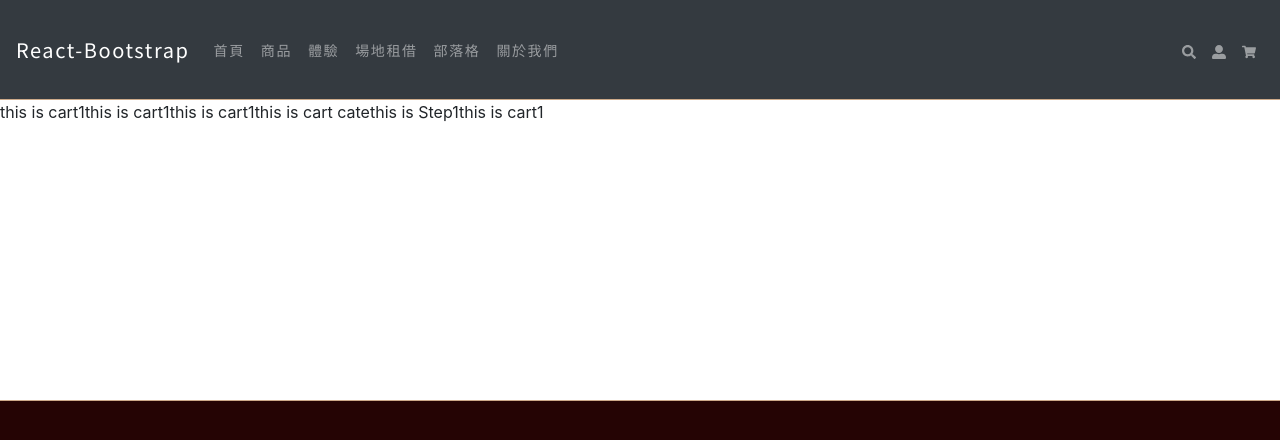
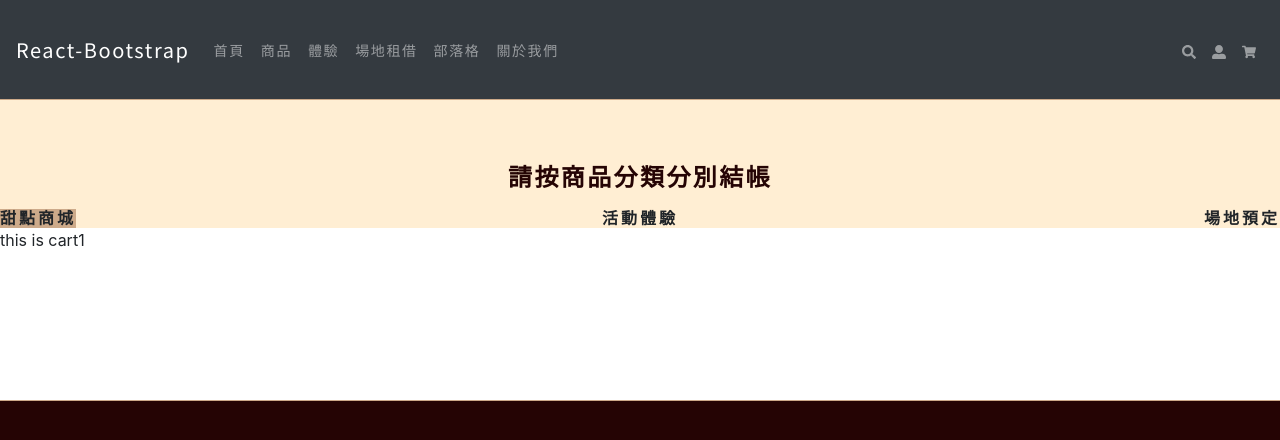
Before and after one commit to linyu0801/react-topic, a React (Create React App) app: page /carttry in a window 1280 px wide. Shown: the top 440 px of the page. Built offline with nearby package versions, Linux system fonts and the light colour scheme.

Commit message:
修改campaignIndex.css中的背景圖片路徑、App內Member的路徑"

```diff
--- a/src/App.js
+++ b/src/App.js
@@ -3,8 +3,8 @@ import { BrowserRouter as Router, Route, Link, Switch } from 'react-router-dom'
 import React, { useState } from 'react'
 
 // 頁面用元件
-import MemberEdit from './pages/member/MemberEdit'
-import MemberForget from './pages/member/MemberForget'
+import MemberEdit from './pages/member/Memberedit'
+import MemberForget from './pages/member/Memberforget'
 import OrderProduct from './pages/member/OrderProduct'
 import OrderActive from './pages/member/OrderActive'
 import OrderClass from './pages/member/OrderClass'
--- a/src/pages/cart/CartCate.js
+++ b/src/pages/cart/CartCate.js
@@ -1,5 +1,43 @@
 function CartCate(props) {
-  return 'this is cart cate'
+  const { cartCate, setCartCate } = props
+
+  return (
+    <>
+      <div className="row hhyy-cate hy-bg">
+        <div className="col text-center mt-5 ">
+          <h4 className="my-3">請按商品分類分別結帳</h4>
+
+          <div className="cart-cate d-flex justify-content-between">
+            <div
+              className={
+                ' px-0 hy-bg ' +
+                (cartCate === 'cart1' ? 'hy-cartmode-active' : '')
+              }
+            >
+              <h5>甜點商城</h5>
+            </div>
+
+            <div
+              className={
+                ' px-0 hy-bg ' +
+                (cartCate === 'cart2' ? 'hy-cartmode-active' : '')
+              }
+            >
+              <h5>活動體驗</h5>
+            </div>
+            <div
+              className={
+                ' px-0 hy-bg ' +
+                (cartCate === 'cart3' ? 'hy-cartmode-active' : '')
+              }
+            >
+              <h5>場地預定</h5>
+            </div>
+          </div>
+        </div>
+      </div>
+    </>
+  )
 }
 
 export default CartCate
--- a/src/pages/cart/CartTry.js
+++ b/src/pages/cart/CartTry.js
@@ -2,22 +2,22 @@ import { useState } from 'react'
 
 import CartCate from './CartCate'
 import Cart1 from './Cart1'
-import Step1 from './Step1'
+// import Cart2 from './Cart2'
+// import Cart3 from './Cart3'
+// import Step1 from './Step1'
 
 import '../../styles/hoyu.scss'
 import '../../styles/font.scss'
 
 function CartTry() {
-  const [cartCate, setCart] = useState('cart1')
+  const [cartCate, setCartCate] = useState('cart1')
   const [Step, setStep] = useState('step1')
   return (
     <>
+      <CartCate cartCate={cartCate} setCartCate={setCartCate} />
       {cartCate === 'cart1' ? <Cart1 /> : ''}
-      {cartCate === 'cart1' ? <Cart1 /> : ''}
-      {cartCate === 'cart1' ? <Cart1 /> : ''}
-      <CartCate cartCate={cartCate} setCart={setCart} />
-      <Step1 />
-      <Cart1 />
+      {/* {cartCate === 'cart2' ? <Cart2 /> : ''} */}
+      {/* {cartCate === 'cart3' ? <Cart3 /> : ''} */}
     </>
   )
 }
--- a/src/styles/campaignIndex.scss
+++ b/src/styles/campaignIndex.scss
@@ -1,6 +1,5 @@
 @import url('https://fonts.googleapis.com/css2?family=Noto+Sans+TC:wght@100;300;400;500;700;900&family=Noto+Serif+TC:wght@200;300;400;500;600;700;900&display=swap');
 @import '~bootstrap/scss/bootstrap.scss';
-
 
 .container-fluid {
   padding: 0;
@@ -9,14 +8,14 @@
 h2 {
   font-size: 48px;
   color: #cdaa8a;
-  font-family: "Noto Serif TC";
+  font-family: 'Noto Serif TC';
   font-weight: bold;
 }
 
 h3 {
   font-size: 36px;
   color: #250404;
-  font-family: "Noto Serif TC";
+  font-family: 'Noto Serif TC';
   font-weight: bold;
   letter-spacing: 0.05em;
 }
@@ -24,13 +23,13 @@ h3 {
 h4 {
   font-size: 24px;
   color: #250404;
-  font-family: "Noto Serif TC";
+  font-family: 'Noto Serif TC';
   font-weight: bold;
   letter-spacing: 0.1em;
 }
 
 h5 {
-  font-family: "Noto Serif TC";
+  font-family: 'Noto Serif TC';
   font-size: 16px;
   letter-spacing: 3px;
   margin-bottom: 0px;
@@ -38,7 +37,7 @@ h5 {
 }
 
 p {
-  font-family: "Noto Serif TC";
+  font-family: 'Noto Serif TC';
   font-size: 14px;
   letter-spacing: 0.1em;
 }
@@ -54,7 +53,7 @@ button:focus {
 }
 
 .heroImg {
-  background-image: url(img/HeroImg.jpg);
+  background-image: url(http://localhost:3000/img/HeroImg.jpg);
   background-repeat: no-repeat;
   background-size: cover;
   background-position: center center;
@@ -63,7 +62,7 @@ button:focus {
 }
 
 .searchTitle {
-  font-family: "Noto Serif TC";
+  font-family: 'Noto Serif TC';
   text-align: center;
 }
 
@@ -86,9 +85,7 @@ button:focus {
 #campaignSearch:focus {
   outline: none;
   color: #250404;
-  box-shadow: inset 0 0 10px darkgray
-
-
+  box-shadow: inset 0 0 10px darkgray;
 }
 
 .searchBtn {
@@ -120,16 +117,16 @@ button:focus {
   cursor: pointer;
 }
 
-.campaignCard:hover{
+.campaignCard:hover {
   box-shadow: 0px 3px 6px rgba(0, 0, 0, 16%);
   transition-duration: 0.5s;
 }
 
 .bgImg::before {
-  content: " ";
+  content: ' ';
   width: 100%;
   height: 800px;
-  background-image: url(img/illustration/goldenTriangle.png);
+  background-image: url(http://localhost:3000/img/illustration/goldenTriangle.png);
   background-repeat: no-repeat;
   background-size: cover;
   position: absolute;
@@ -138,10 +135,10 @@ button:focus {
 }
 
 .experienceIntro::after {
-  content: " ";
+  content: ' ';
   width: 250px;
   height: 50%;
-  background-image: url(img/illustration/goldenRing.png);
+  background-image: url(http://localhost:3000/img/illustration/goldenRing.png);
   background-repeat: no-repeat;
   background-size: cover;
   position: absolute;
@@ -150,10 +147,10 @@ button:focus {
 }
 
 .workshopIntro::after {
-  content: " ";
+  content: ' ';
   width: 400px;
   height: 100%;
-  background-image: url(img/illustration/goldenRing.png);
+  background-image: url(http://localhost:3000/img/illustration/goldenRing.png);
   background-repeat: no-repeat;
   background-size: contain;
   position: absolute;
@@ -163,7 +160,7 @@ button:focus {
 }
 
 .cardImg {
-  background-image: url(img/CardImg.jpg);
+  background-image: url(http://localhost:3000/img/CardImg.jpg);
   background-repeat: no-repeat;
   background-size: cover;
   background-position: center center;
@@ -174,20 +171,20 @@ button:focus {
   padding: 20px 20px;
 }
 
-.price::before{
+.price::before {
   display: inline-block;
   padding: 0px 0.1rem;
   color: #250404;
   font-size: 16px;
-  font-family: "Noto Serif TC";
+  font-family: 'Noto Serif TC';
   font-weight: bold;
-  content: "$";
+  content: '$';
 }
 
 .campaignSite {
   font-size: 12px;
   color: #707070;
-  font-family: "Noto Sans TC";
+  font-family: 'Noto Sans TC';
   font-weight: lighter;
   letter-spacing: 1px;
 }
@@ -200,7 +197,7 @@ button:focus {
 
 .price {
   font-size: 16px;
-  font-family: "Noto Serif TC";
+  font-family: 'Noto Serif TC';
   color: #250404;
   letter-spacing: 3px;
   font-weight: bold;
@@ -216,14 +213,14 @@ button:focus {
 }
 
 .tastingText {
-  font-family: "Noto Serif TC";
+  font-family: 'Noto Serif TC';
   font-size: 16px;
   letter-spacing: 3px;
   line-height: 32px;
 }
 
 .tastingImg {
-  background-image: url(img/TastingImg.jpg);
+  background-image: url(http://localhost:3000/img/TastingImg.jpg);
   background-repeat: no-repeat;
   background-size: cover;
   height: 500px;
@@ -239,7 +236,7 @@ button:focus {
 }
 
 .experientImg {
-  background-image: url(img/TastingImg.jpg);
+  background-image: url(http://localhost:3000/img/TastingImg.jpg);
   background-repeat: no-repeat;
   background-size: cover;
   height: 500px;
@@ -257,21 +254,21 @@ button:focus {
   margin-top: 30px;
 }
 
-.k_btn:hover .btn-style{
+.k_btn:hover .btn-style {
   top: 30px;
   left: 50%;
   transform: translateX(-50%);
   width: 110px;
   height: 1px;
-  background:  #CDAA8A;
+  background: #cdaa8a;
 }
 
-.btn-style{
+.btn-style {
   position: absolute;
   top: 30px;
   left: 0px;
   width: 0px;
-  background:  #CDAA8A;
+  background: #cdaa8a;
   transition: 0.7s ease;
 }
 
@@ -282,7 +279,6 @@ a.k_btn {
   text-decoration: none;
   font-size: 14px;
   line-height: 17px;
-
 }
 
 html,
@@ -303,74 +299,66 @@ body {
 }
 
 @media screen and (max-width: 575.98px) {
-
-
-
   h2 {
     font-size: 30px;
     color: #cdaa8a;
-    font-family: "Noto Serif TC";
+    font-family: 'Noto Serif TC';
     font-weight: bold;
     letter-spacing: 0.1em;
   }
 
-  h3{
+  h3 {
     font-size: 16px;
-    font-family: "Noto Serif TC";
+    font-family: 'Noto Serif TC';
     letter-spacing: 0.1em;
   }
 
   p {
     font-size: 12px;
-    font-family: "Noto Serif TC";
-    letter-spacing: 0.1em;
-
-
-  }
-
-  a{
-    font-size: 12px;
-    font-family: "Noto Sans TC";
+    font-family: 'Noto Serif TC';
     letter-spacing: 0.1em;
   }
 
+  a {
+    font-size: 12px;
+    font-family: 'Noto Sans TC';
+    letter-spacing: 0.1em;
+  }
 
-  .p-30{
+  .p-30 {
     padding-left: 30px;
     padding-right: 30px;
   }
 
-  .pl-30{
+  .pl-30 {
     padding-left: 30px;
-
   }
 
-  .navbar{
+  .navbar {
     height: 70px;
   }
 
-  .heroImg{
+  .heroImg {
     height: 300px;
     margin-bottom: 30px;
   }
 
-  .hit{
+  .hit {
     margin-bottom: 5px;
   }
 
-  .campaignCards{
+  .campaignCards {
     height: 400px;
     display: flex;
     overflow: hidden;
     margin-bottom: 60px;
-
   }
 
   .campaignCard {
     height: auto;
   }
 
-  .cardPhone{
+  .cardPhone {
     height: 500px;
     margin-bottom: 30px;
   }
@@ -379,20 +367,20 @@ body {
     padding: 15px;
   }
 
-  .price::before{
+  .price::before {
     display: inline-block;
     padding: 0px 0.1rem;
     color: #250404;
     font-size: 14px;
-    font-family: "Noto Serif TC";
+    font-family: 'Noto Serif TC';
     font-weight: bold;
-    content: "$";
+    content: '$';
   }
 
   .campaignSite {
     font-size: 12px;
     color: #707070;
-    font-family: "Noto Sans TC";
+    font-family: 'Noto Sans TC';
     font-weight: lighter;
     letter-spacing: 1px;
   }
@@ -406,7 +394,7 @@ body {
 
   .price {
     font-size: 14px;
-    font-family: "Noto Serif TC";
+    font-family: 'Noto Serif TC';
     color: #250404;
     letter-spacing: 3px;
     font-weight: bold;
@@ -416,9 +404,8 @@ body {
     margin-bottom: 0px;
   }
 
-
-  .tastingBgImg{
-    background-image: url(../img/illustration/goldenTriangle.png);
+  .tastingBgImg {
+    background-image: url(http://localhost:3000/img/illustration/goldenTriangle.png);
     background-repeat: no-repeat;
     background-position: center center;
     opacity: 25%;
@@ -426,39 +413,33 @@ body {
     top: -30px;
   }
 
-  .tastingBg{
-
+  .tastingBg {
     height: 400px;
     margin-top: 0;
     top: 100px;
-
   }
 
-
-  .tastingContent{
+  .tastingContent {
     top: 0;
   }
 
-  .tastingImg{
+  .tastingImg {
     height: 200px;
     margin-bottom: 16px;
-
   }
 
-  .tastingTitle{
+  .tastingTitle {
     margin-bottom: 8px;
   }
 
-
-  .tastingText{
+  .tastingText {
     font-size: 14px;
     line-height: 20px;
   }
 
-
-  a.k_btn{
+  a.k_btn {
     width: 200px;
     font-size: 12px;
     border-bottom: 1px solid #cdaa8a;
   }
- }
+}
```
Also changed, not shown: 1 other file (tests, documents, lock files or other folders).
